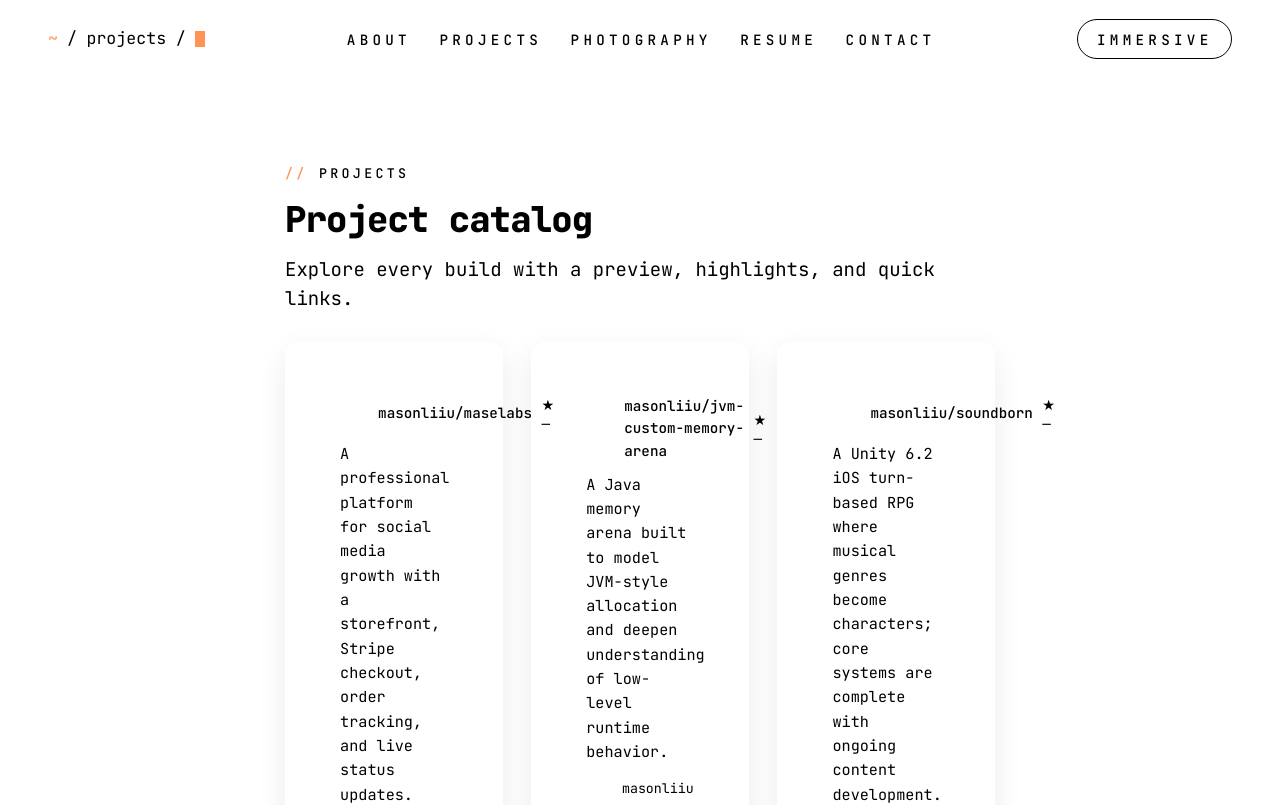
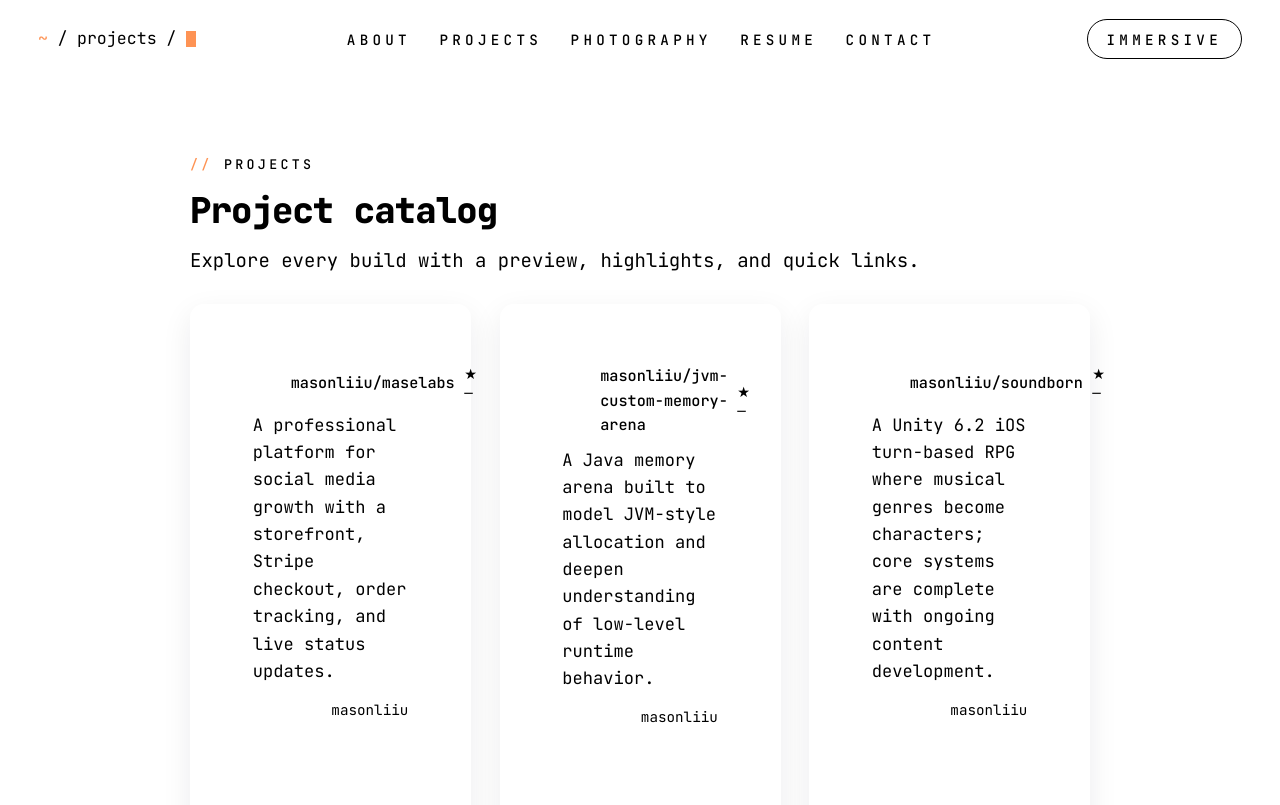
Before and after one commit to masonliiu/portfolio, a Next.js app: page /projects in a window 1280 px wide. Shown: the top 805 px of the page. Built offline with nearby package versions, Linux system fonts and the light colour scheme.

Commit message:
style: adjust spacing and header hover

```diff
--- a/src/app/globals.css
+++ b/src/app/globals.css
@@ -133,22 +133,30 @@ body {
   content: none;
 }
 
+.header-link {
+  transition: color 0.2s ease;
+}
+
+.header-link:hover {
+  color: var(--color-accent);
+}
+
 .page-shell {
   width: 100%;
   max-width: 80rem;
   margin: 0 auto;
-  padding: 4rem 8.5rem;
+  padding: 3.5rem 6rem;
 }
 
 @media (min-width: 768px) {
   .page-shell {
-    padding: 4rem 11rem;
+    padding: 3.5rem 7.5rem;
   }
 }
 
 @media (min-width: 1024px) {
   .page-shell {
-    padding: 4.5rem 15rem;
+    padding: 4rem 10rem;
   }
 }
 
@@ -272,7 +280,7 @@ header,
 .terminal-preview {
   border-radius: 14px;
   background: color-mix(in srgb, var(--color-surface2) 20%, white 80%);
-  padding: 1.8rem;
+  padding: 2.2rem;
 }
 
 .terminal-preview__inner {
@@ -296,20 +304,20 @@ header,
 }
 
 .terminal-window__title {
-  font-size: 0.75rem;
+  font-size: 0.8rem;
   font-weight: 600;
   color: var(--color-subtext1);
 }
 
 .terminal-window__desc {
   margin-top: 0.5rem;
-  font-size: 0.8rem;
+  font-size: 0.9rem;
   color: var(--color-subtext0);
 }
 
 .terminal-window__footer {
   margin-top: 0.7rem;
-  font-size: 0.7rem;
+  font-size: 0.75rem;
   color: var(--color-overlay1);
   display: flex;
   justify-content: space-between;
--- a/src/components/portfolio/Footer.tsx
+++ b/src/components/portfolio/Footer.tsx
@@ -38,7 +38,7 @@ export default function Footer() {
   }, []);
 
   return (
-    <footer className="mx-auto mb-6 mt-10 flex max-w-7xl flex-col gap-3 rounded-lg border border-[color-mix(in srgb,var(--color-surface0) 60%,transparent)] bg-[var(--color-crust)] px-10 py-4 text-xs text-[var(--color-subtext0)] md:flex-row md:items-center md:justify-between">
+    <footer className="mx-auto mb-6 mt-10 flex max-w-7xl flex-col gap-3 rounded-lg border border-[color-mix(in srgb,var(--color-surface0) 60%,transparent)] bg-[var(--color-crust)] px-8 py-4 text-xs text-[var(--color-subtext0)] md:flex-row md:items-center md:justify-between">
       <div className="flex flex-wrap items-center gap-x-3 gap-y-2">
         <span>© {new Date().getFullYear()} Mason Liu</span>
       </div>
--- a/src/components/portfolio/TerminalHeader.tsx
+++ b/src/components/portfolio/TerminalHeader.tsx
@@ -17,7 +17,7 @@ export default function TerminalHeader() {
 
   return (
     <header className="sticky top-0 z-30 bg-[var(--color-base)]/85 backdrop-blur">
-      <div className="mx-auto flex max-w-7xl items-center justify-between px-10 py-4">
+      <div className="mx-auto flex max-w-7xl items-center justify-between px-8 py-4">
         <nav aria-label="Breadcrumbs" className="flex items-center gap-2 text-sm">
           <Link className="wiggle text-[var(--color-accent)]" href="/">
             ~
@@ -31,7 +31,7 @@ export default function TerminalHeader() {
               {index === segments.length - 1 ? (
                 <span className="text-[var(--color-text)]">{segment.label}</span>
               ) : (
-                <Link href={segment.href}>
+                <Link className="header-link" href={segment.href}>
                   {segment.label}
                 </Link>
               )}
@@ -41,29 +41,29 @@ export default function TerminalHeader() {
           <span className="cursor-blink" aria-hidden="true" />
         </nav>
         <div className="hidden items-center gap-6 text-xs font-semibold uppercase tracking-[0.3em] text-[var(--color-subtext1)] md:flex">
-          <Link className="nav-link" href="/about">
+          <Link className="header-link nav-link" href="/about">
             About
           </Link>
-          <Link className="nav-link" href="/projects">
+          <Link className="header-link nav-link" href="/projects">
             Projects
           </Link>
-          <Link className="nav-link" href="/photography">
+          <Link className="header-link nav-link" href="/photography">
             Photography
           </Link>
           <a
-            className="nav-link"
+            className="header-link nav-link"
             href="/resume.pdf"
             target="_blank"
             rel="noreferrer"
           >
             Resume
           </a>
-          <a href="#contact">
+          <a className="header-link" href="#contact">
             Contact
           </a>
         </div>
         <Link
-          className="rounded-full border border-[color-mix(in srgb,var(--color-surface0) 60%,transparent)] px-4 py-2 text-xs font-semibold uppercase tracking-[0.3em] text-[var(--color-text)] transition"
+          className="header-link rounded-full border border-[color-mix(in srgb,var(--color-surface0) 60%,transparent)] px-4 py-2 text-xs font-semibold uppercase tracking-[0.3em] text-[var(--color-text)] transition"
           href="/immersive"
         >
           Immersive
```
